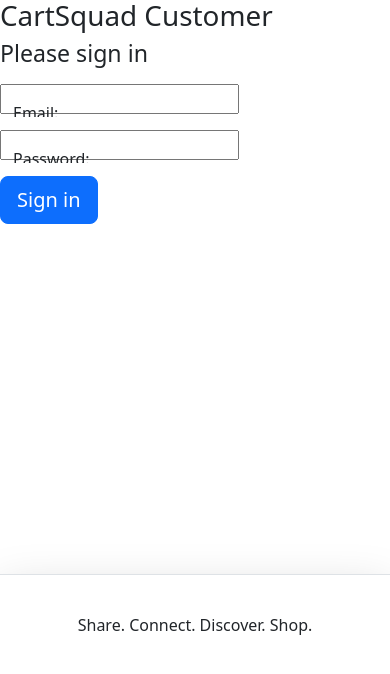
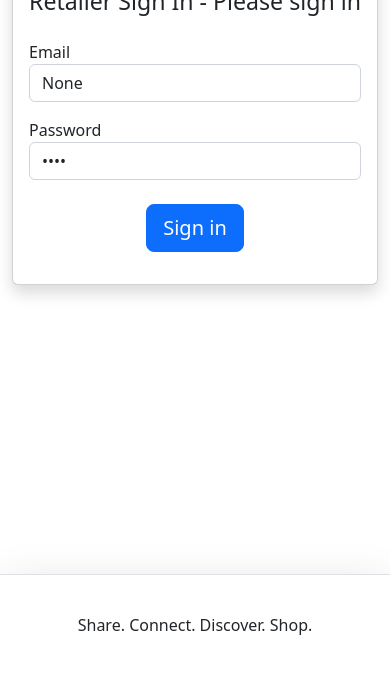
Before and after one commit to mouli86/cartsquad, a Django app: page /account/login/retailer in a window 390 px wide. Shown: the part 557-1231 px from the top of the page. Run offline with Django 4.2, Linux system fonts and the light colour scheme; some libraries are stand-ins or nearby versions.

Commit message:
Updated retailer_login

```diff
--- a/cartsquad/frontend/templates/login_forms/retailer_login.html
+++ b/cartsquad/frontend/templates/login_forms/retailer_login.html
@@ -1,17 +1,20 @@
-{% extends 'homepage.html' %}
+{% include 'snippets/header.html' %}
 {% block content %}
+<div class="container">
+    <div class="row justify-content-center align-items-center" style="height: 100vh;">
+        <div class="col-md-6">
+            <div class="card  shadow"> <!-- Increased margin-top from "mt-5" to "mt-4" -->
+                <div class="card-body">
 
-<main class="form-signin w-100 m-auto">
-    <form method="post">
+                    <h2 class="h3 mb-4 fw-normal text-center">Retailer Sign In - Please sign in</h2>
+                    <form method="post" autocomplete="off">
                         {% csrf_token %}
-        <h1 style="align-self: center;">CartSquad Customer</h1>
-        <h2 class="h3 mb-3 fw-normal">Please sign in</h2>
+                        <!-- Render each form field with Bootstrap styling -->
+                        {% for field in retailer_login_form %}
+                        <div class="form-group mb-3">
+                            <label for="{{ field.id_for_label }}">{{ field.label }}</label>
+                            <input type="{{ field.field.widget.input_type }}" class="form-control" id="{{ field.id_for_label }}" placeholder="{{ field.label }}" name="{{ field.name }}" value="{{ field.value }}" autocomplete="off">
 
-        <!-- Render each form field within the div with class "form-floating" -->
-        {% for field in retailer_login_form %}
-        <div class="form-floating">
-            <p>{{ field }}</p>
-            <label for="{{ field.id_for_label }}">{{ field.label_tag }}</label>
                         </div>
                         {% endfor %}
 
@@ -27,8 +30,14 @@
                             <p>{{ retailer_login_form.non_field_errors }}</p>
                         </div>
                         {% endif %}
+                        <div class="text-center mt-4">
                             <button class="btn btn-lg btn-primary" type="submit">Sign in</button>
+                        </div>
                     </form>
-</main>
-
+                </div>
+            </div>
+        </div>
+    </div>
+</div>
 {% endblock %}
+{% include 'snippets/footer.html' %}
```
Lines whose indentation alone changed are shown as unchanged.
